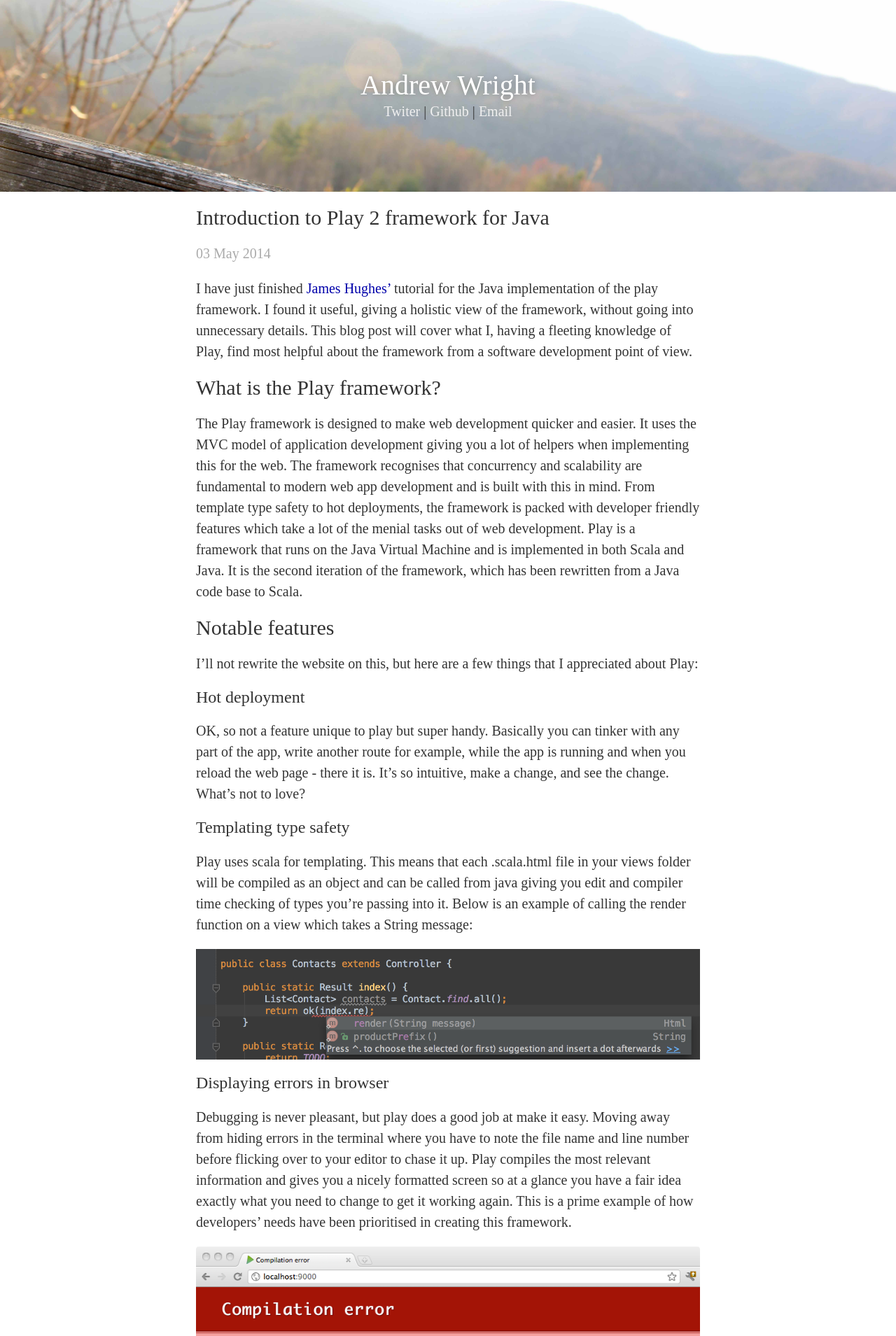
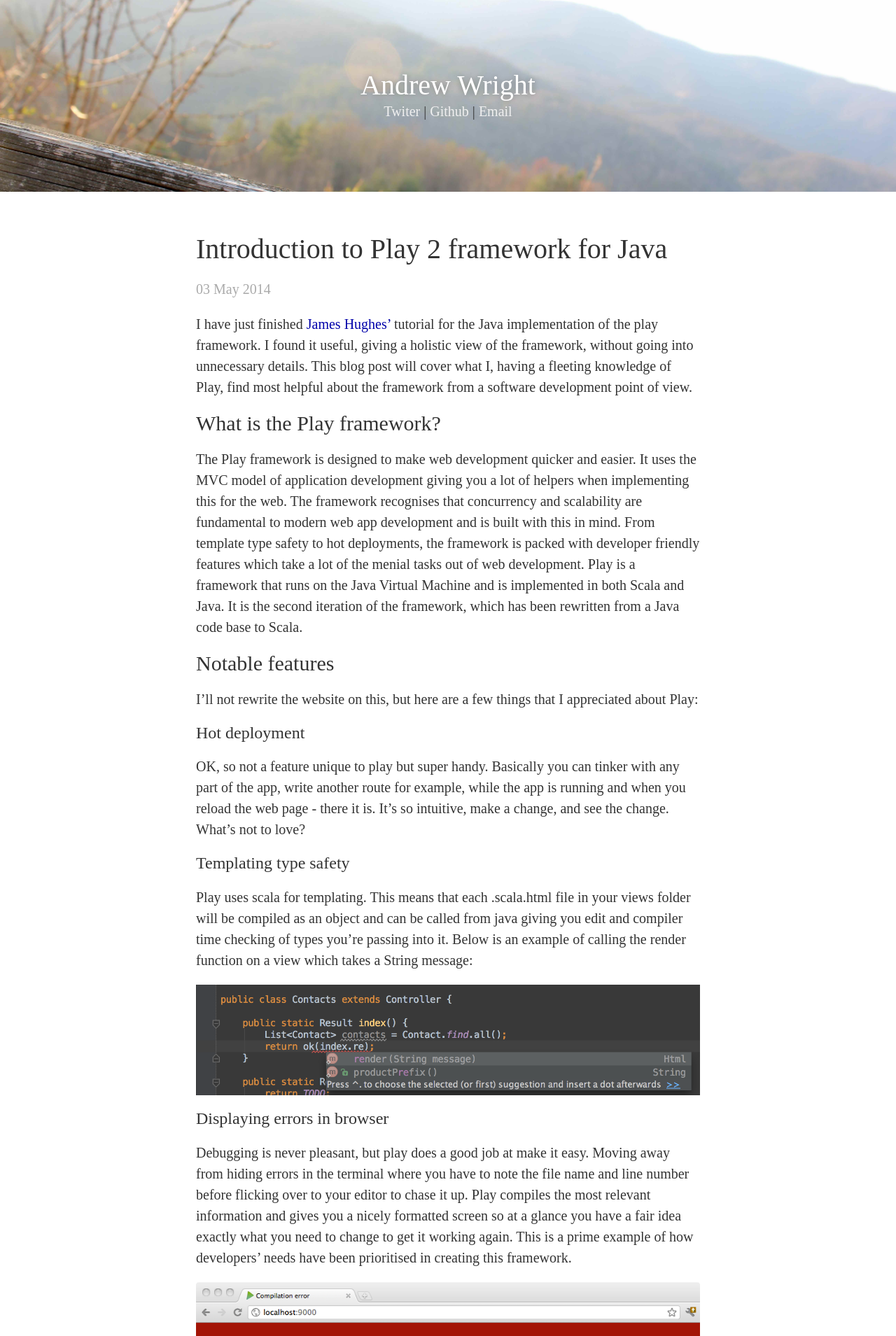
Before and after one commit to andrew-js-wright/andrew-js-wright.github.io, a Jekyll site: the page built from _posts/2014-05-03-play-intro.markdown, in a window 1280 px wide. Shown: the top 1909 px of the page at 70% size. Built offline with Jekyll 4.4.1, drawn with Linux system fonts in a browser that asks for light colours; some web fonts are replaced; Markdown is read by kramdown in place of the engine named in the settings.

Commit message:
Changed style of posts title

```diff
--- a/_layouts/default.html
+++ b/_layouts/default.html
@@ -22,7 +22,7 @@
 	<div class="cover-img">
 		<div class="container">
           <div class="header">
-		  <h1 class="title"><a href="{{site.url}}">{{ site.name }}</a></h1><br />
+		  <h1 class="title"><a href="/">{{ site.name }}</a></h1><br />
 		  <a href="http://www.twitter.com/weewrightsite">Twiter</a>
 		   | <a href="http://github.com/andrew-js-wright">Github</a>
 		   | <a href="mailto:andrew.js.wright@gmail.com">Email</a>
--- a/_layouts/post.html
+++ b/_layouts/post.html
@@ -1,7 +1,7 @@
 ---
 layout: default
 ---
-<h2>{{ page.title }}</h2>
+<h1 class="post-title">{{ page.title }}</h1>
 <p class="meta">{{ page.date | date_to_string }}</p>
 
 <div class="post">
--- a/css/main.css
+++ b/css/main.css
@@ -22,7 +22,7 @@ body {
 /*h1, h2, h3, h4, h5, h6 {
   font-size: 100%; }*/
 
-h1 { margin-bottom: 1em;
+h1 {
      font-size: 2em;
    }
 p { margin: 1em 0; }
@@ -42,6 +42,7 @@ a:visited { color: #a0a; }
   background-image: url('{{site.url}}/img/blog-cover.jpg');
   background-size: cover;
   background-position: 0% 50%;
+  margin-bottom: 2em;
 }
 
 .posts {
```
